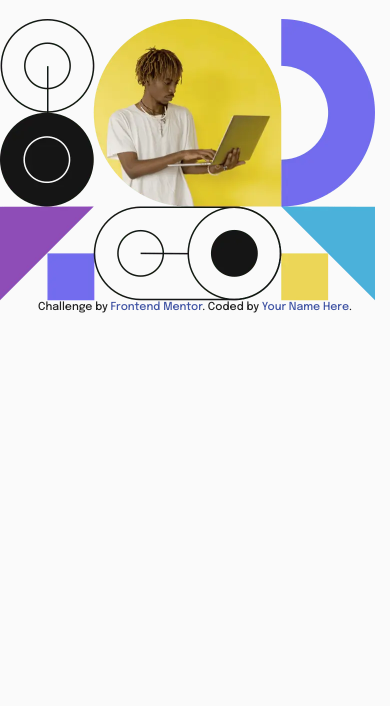
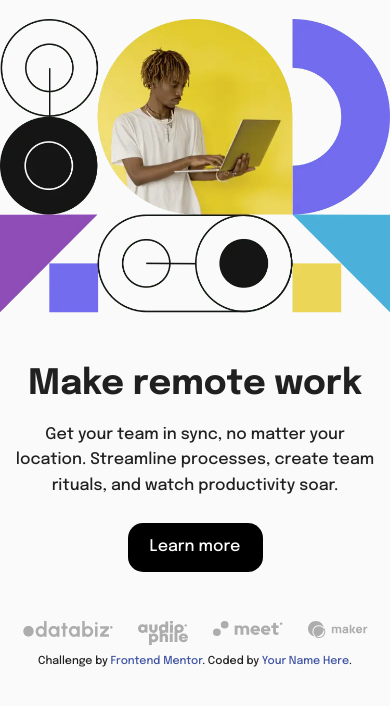
Before and after one commit to BloomingBurden/intro-section-with-dropdown-navigation-main, a website: page src/index.html in a window 390 px wide. Shown: the part 52-758 px from the top of the page. Drawn offline with nearby package versions, Linux system fonts and the light colour scheme; files that its build step writes are made by us from their sources; files whose address does not match are found by name.

Commit message:
Finished main for mobile

```diff
--- a/src/index.html
+++ b/src/index.html
@@ -7,31 +7,39 @@
   <h1 class="visually-hidden">Snap - Make remote work</h1>
 
   <section class="descr">
-    <header class="descr__header">
-      <picture>
-        <source type="media(min-width: 1440px)" type="image/webp" srcset="@img/image-hero-desktop.webp">
-        <source type="media(min-width: 1440px)" srcset="@img/image-hero-desktop.png">
-        <source type="image/webp" srcset="@img/image-hero-mobile.webp">
-        <img src="@img/image-hero-mobile.png" width="375" alt="Фоновое изображение" class="descr__img">
-      </picture>
-    </header>
+    <div class="descr__container container">
+      <div class="descr__body">
+        <h2 class="descr__title">Make remote work</h2>
+        <p class="descr__text">Get your team in sync, no matter your location. Streamline processes,
+          create team rituals, and watch productivity soar.
+        </p>
+        <button class="descr__button button">Learn more</button>
+
+        <ul class="descr__list client">
+          <li class="client__item">
+            <img src="@img/svg/client-databiz.svg" alt="client-1">
+          </li>
+          <li class="client__item">
+            <img src="@img/svg/client-audiophile.svg" alt="client-2">
+          </li>
+          <li class="client__item">
+            <img src="@img/svg/client-meet.svg" alt="client-3">
+          </li>
+          <li class="client__item">
+            <img src="@img/svg/client-maker.svg" alt="client-4">
+          </li>
+        </ul>
+      </div>
+      <header class="descr__header">
+        <picture>
+          <source media="(min-width: 1440px)" type="image/webp" srcset="@img/image-hero-desktop.webp">
+          <source media="(min-width: 1440px)" srcset="@img/image-hero-desktop.png">
+          <source type="image/webp" srcset="@img/image-hero-mobile.webp">
+          <img src="@img/image-hero-mobile.png" alt="background image" class="descr__img">
+        </picture>
+      </header>
+    </div>
   </section>
-
-  <!-- Features
-  Company
-  Careers
-  About
-
-  Login
-  Register
-
-  Make remote work
-
-  Get your team in sync, no matter your location. Streamline processes,
-  create team rituals, and watch productivity soar.
-
-  Learn more
-   -->
 </main>
 
 @@include('html/footer.html', {})
--- /dev/null
+++ b/src/scss/blocks/client.scss
@@ -0,0 +1,29 @@
+.client {
+  display: flex;
+  flex-wrap: wrap;
+  justify-content: center;
+}
+
+.client__item {
+  margin-right: 25px;
+  margin-bottom: 10px;
+
+  &:nth-child(1) {
+    width: 90px;
+  }
+  &:nth-child(2) {
+    width: 50px;
+  }
+  &:nth-child(3) {
+    width: 70px;
+  }
+
+  &:nth-child(4) {
+    width: 60px;
+  }
+
+  &:last-child {
+    margin-right: 0;
+    margin-bottom: 0;
+  }
+}
--- /dev/null
+++ b/src/scss/blocks/descr.scss
@@ -0,0 +1,64 @@
+.descr__container {
+  padding: 0;
+  display: flex;
+  flex-direction: column;
+  text-align: center;
+  max-width: $desktopW;
+  margin: 0 auto;
+
+  @media (min-width: $desktopW) {
+    flex-direction: row;
+    padding: 0 130px;
+    justify-content: space-between;
+  }
+}
+
+.descr__body {
+  padding: 0 15px;
+
+  @media (min-width: $desktopW) {
+    padding: 0 35px;
+  }
+}
+
+.descr__title {
+  font-weight: 700;
+  font-size: 35px;
+  margin: 0;
+  margin-bottom: 17px;
+}
+
+.descr__text {
+  line-height: 1.6;
+  font-size: 16px;
+  margin: 0;
+  margin-bottom: 25px;
+}
+
+.descr__button {
+  width: 135px;
+  padding: 15px 10px;
+  margin: 0 auto;
+  background-color: #000000;
+  border-radius: 15px;
+  transition: 0.5s all ease;
+  margin-bottom: 49px;
+
+  color: #ffffff;
+  font-size: 16px;
+
+  &:hover,
+  &:focus {
+    background-color: $lightblue;
+  }
+}
+
+.descr__header {
+  order: -1;
+  margin-bottom: 50px;
+  text-align: center;
+
+  @media (min-width: $desktopW) {
+    order: 0;
+  }
+}
--- a/src/scss/style.scss
+++ b/src/scss/style.scss
@@ -24,3 +24,9 @@
 
 //LOGIN-list
 @import 'blocks/login-list';
+
+//DESCR
+@import 'blocks/descr';
+
+//CLIENT
+@import 'blocks/client';
```
Also changed, not shown: dist/css/style.css, dist/css/style.min.css, dist/index.html.
